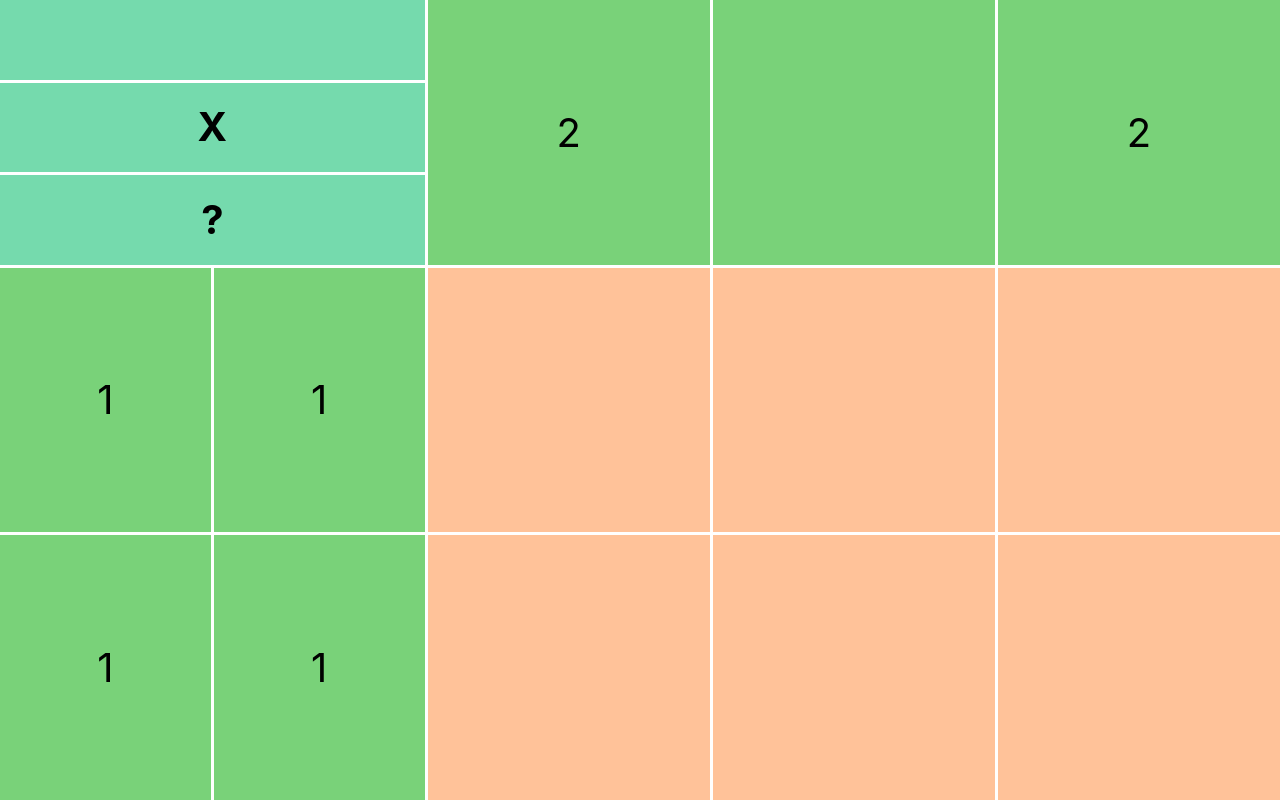
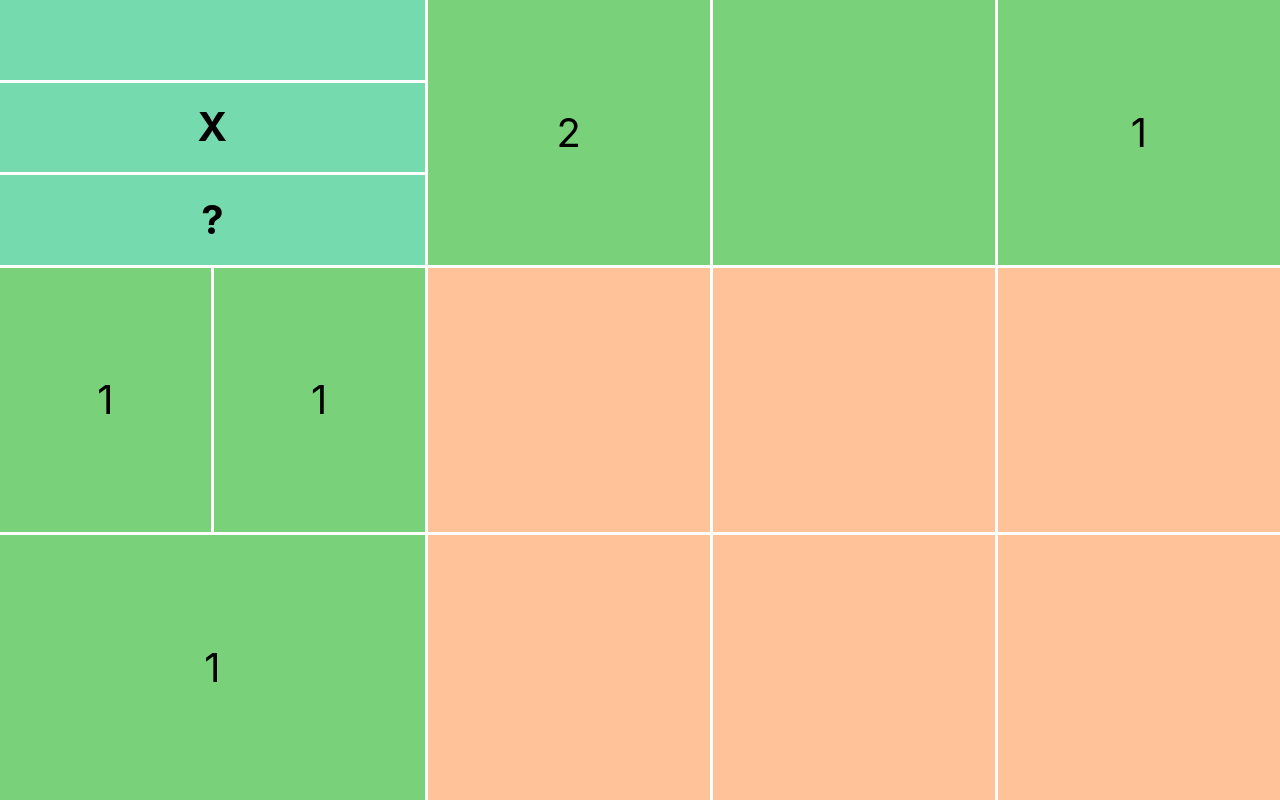
Before and after one commit to AOOlivares/Games, a React (Create React App) app: page / in a window 1280 px wide. Built offline with nearby package versions, Linux system fonts and the light colour scheme.

Commit message:
Extracted logic to utils class

```diff
--- a/src/Constants.js
+++ b/src/Constants.js
@@ -3,7 +3,7 @@ export const EMPTY = '0';
 export const END_OF_HIT = HIT + EMPTY;
 export const MATRIX = [
     [HIT, EMPTY, HIT],
-    [HIT, EMPTY, HIT]
+    [HIT, EMPTY, EMPTY]
 ];
 export const BOARD_CELLS = [].concat(...Object.freeze(MATRIX));
 
--- a/src/HeadersInformation.js
+++ b/src/HeadersInformation.js
@@ -1,5 +1,9 @@
 import React from 'react';
 import * as Constants from './Constants';
+import { HeadersInformationProperties, HeaderHelperMethods } from './HeadersInformationUtils';
+
+const headersInfoProperties = HeadersInformationProperties(Constants.MATRIX);
+const headerHelperMethods = HeaderHelperMethods();
 
 const styles = {
     headers: {
@@ -30,34 +34,10 @@ const styles = {
     }
 }
 
-const getAllHitIndexes = (array) => array.reduce((arr, e, i) => (((e === Constants.HIT) && arr.push(i), arr)), []);
-const getAllCrossIndexes = (array) => array.reduce((arr, e, i) => (((e.hited && e.hitType === Constants.CLICKTYPES.Cross) && arr.push(i), arr)), []);
-const getIndexes = (userInput, binaryArrayUserSolution) => ({ uHitIndex: getAllHitIndexes(binaryArrayUserSolution), uCrossIndex: getAllCrossIndexes(userInput) });
-const isUserSolutionPotentiallyValid = (userInput, posibilities) => {
-    const binaryArrayUserSolution = userInput.map((obj) => obj.hited ? obj.hitType === Constants.CLICKTYPES.Hit ? '1' : '0' : '0');
-    const { uHitIndex, uCrossIndex } = getIndexes(userInput, binaryArrayUserSolution);
-
-    const bitUser = parseInt(binaryArrayUserSolution.join(''), 2);
-
-    return posibilities.some(posibility => {
-        const bitPos = parseInt(posibility, 2);
-        const or = bitPos | bitUser;
-        const xor = or ^ bitPos;
-        let xorStringAgain = xor.toString(2);
-        while (posibility.length > xorStringAgain.length) {
-            xorStringAgain = Constants.EMPTY + xorStringAgain;
-        }
-
-        const userHits = uHitIndex.every(x => xorStringAgain[x] === Constants.EMPTY);
-        const userCross = uCrossIndex.every(x => posibility[x] === Constants.EMPTY);
-        return userHits === true && userCross === true;
-    });
-}
-
 const Panel = ({ backgroundColor, value, }) => <div style={{ ...styles.panel, backgroundColor: backgroundColor }}>{value}</div>;
 
 const Header = ({ headerValues, userSolution, possibleSolutions, alignment }) => {
-    const areTheSameStyle = isUserSolutionPotentiallyValid(userSolution, possibleSolutions);
+    const areTheSameStyle = headerHelperMethods.isUserSolutionPotentiallyValid(userSolution, possibleSolutions);
     const backgroundColor = areTheSameStyle ? "#79d279" : "#ff6363";
     if (headerValues.length === 0) {
         return (
@@ -89,124 +69,30 @@ const Headers = ({ alignment, headersValues, gridTemplate, userSolution, potenti
     </div>
 )
 
-const getVariations = (length, minimumSpace) => {
-    if (!minimumSpace) return [Constants.EMPTY];
-    const numberOfVariationGroups = (length - minimumSpace.length) + 1;
-    const variations = [];
-    for (let index = 0; index < numberOfVariationGroups; index++) {
-        let variation = minimumSpace;
-        for (let subI = 0; subI < index; subI++) {
-            variation = Constants.EMPTY + variation;
-        }
-        const endOfFirstElementInVariation = variation.search(Constants.END_OF_HIT);
-        const variationFirstCut = endOfFirstElementInVariation + 1;
-        const variationTemplate = variation.slice(0, variationFirstCut);
-        let subVariationMinSpace = variation.slice(variationFirstCut);
-
-        if (variation.search(Constants.END_OF_HIT) >= 0) {
-            const subVariationSize = length - variationTemplate.length;
-            const subSubVariations = getVariations(subVariationSize, subVariationMinSpace);
-            subSubVariations.forEach(subVariation => {
-                variations.push(variationTemplate + subVariation);
-            });
-        } else {
-            while (length > subVariationMinSpace.length) {
-                subVariationMinSpace += 0;
-            }
-            variations.push(variationTemplate + subVariationMinSpace);
-        }
-    }
-    return variations;
-}
-
-const calculatePosibilities = (length, grouping) => {
-    const notLastElement = (arr, idx) => !Object.is(arr.length - 1, idx);
-
-    let minimumSpace = '';
-    grouping.forEach((x, key, arr) => {
-        for (let i = 0; i < x; i++) {
-            minimumSpace += 1;
-        }
-        if (notLastElement(arr, key)) {
-            minimumSpace += 0;
-        }
-    });
-
-    return getVariations(length, minimumSpace);
-}
-
-const valuesReducer = (numberOfGroups, callback) => {
-    const result = [];
-    for (let i = 0; i < numberOfGroups; i++) {
-        const array = [];
-
-        const value = callback(0, array, i);
-
-        if (value) {
-            array.push(value);
-        }
-
-        result.push(array);
-    }
-
-    return result;
-}
-
-const rowValuesReducer = (matrix) => valuesReducer(matrix.length, (value, row, index) => {
-    for (let j = 0; j < matrix[0].length; j++) {
-        if (matrix[index][j] === Constants.HIT) {
-            value++;
-            if (matrix[index][j + 1] !== Constants.HIT) {
-                row.push(value);
-                value = 0;
-            }
-        }
-    }
-    return value;
-});
-const rowHeaderValues = rowValuesReducer(Constants.MATRIX);
-const rowsPotentialSolutions = rowHeaderValues.map(x => calculatePosibilities(Constants.MATRIX[0].length, x));
-
 const RowHeaders = ({ userSolution }) => {
-    const gridTemplate = { gridTemplateRows: `repeat(${rowHeaderValues.length}, 1fr)` };
+    const gridTemplate = { gridTemplateRows: `repeat(${headersInfoProperties.rowHeaderValues.length}, 1fr)` };
     const vertical = { gridAutoFlow: "column" };
     return (
         <div style={styles.rowHeaders}>
             <Headers
                 alignment={vertical}
-                headersValues={rowHeaderValues}
+                headersValues={headersInfoProperties.rowHeaderValues}
                 gridTemplate={gridTemplate}
                 userSolution={userSolution}
-                potentialSolutions={rowsPotentialSolutions} />
+                potentialSolutions={headersInfoProperties.rowsPotentialSolutions} />
         </div>
     )
 }
 
-const columnValuesReducer = (matrix) => valuesReducer(matrix[0].length, (value, column, index) => {
-    for (let j = 0; j < matrix.length; j++) {
-        if (matrix[j][index] === Constants.HIT) {
-            value++;
-            if (matrix[j + 1] && (matrix[j + 1][index] !== Constants.HIT)) {
-                column.push(value);
-                value = 0;
-            }
-        }
-    }
-    return value;
-});
-
-const columHeaderValues = columnValuesReducer(Constants.MATRIX);
-const columnsPotentialSolutions = columHeaderValues.map(x => calculatePosibilities(Constants.MATRIX.length, x));
-
 const ColumnHeaders = ({ userSolution }) => {
-    const gridTemplate = { gridTemplateColumns: `repeat(${columHeaderValues.length}, 1fr)` };
+    const gridTemplate = { gridTemplateColumns: `repeat(${headersInfoProperties.columHeaderValues.length}, 1fr)` };
     return (
         <div style={styles.columnHeaders}>
             <Headers
-                headersValues={columHeaderValues}
+                headersValues={headersInfoProperties.columHeaderValues}
                 gridTemplate={gridTemplate}
                 userSolution={userSolution}
-                potentialSolutions={columnsPotentialSolutions} />
+                potentialSolutions={headersInfoProperties.columnsPotentialSolutions} />
         </div>
     )
 }
@@ -225,7 +111,7 @@ const verticalChunk = (horizontalChunks, columns) => {
 }
 
 export default function HeadersInformation({ userSolution }) {
-    const hChunks = chunk(userSolution, columHeaderValues.length);
+    const hChunks = chunk(userSolution, headersInfoProperties.columHeaderValues.length);
     const vChunks = verticalChunk(hChunks, Constants.MATRIX[0].length);
     return (
         <>
--- /dev/null
+++ b/src/HeadersInformationUtils.js
@@ -0,0 +1,128 @@
+import { HIT, EMPTY, END_OF_HIT, CLICKTYPES } from './Constants'
+export const HeadersInformationProperties = (matrix) => {
+    const getVariations = (length, minimumSpace) => {
+        if (!minimumSpace) return [EMPTY];
+        const numberOfVariationGroups = (length - minimumSpace.length) + 1;
+        const variations = [];
+        for (let index = 0; index < numberOfVariationGroups; index++) {
+            let variation = minimumSpace;
+            for (let subI = 0; subI < index; subI++) {
+                variation = EMPTY + variation;
+            }
+            const endOfFirstElementInVariation = variation.search(END_OF_HIT);
+            const variationFirstCut = endOfFirstElementInVariation + 1;
+            const variationTemplate = variation.slice(0, variationFirstCut);
+            let subVariationMinSpace = variation.slice(variationFirstCut);
+
+            if (variation.search(END_OF_HIT) >= 0) {
+                const subVariationSize = length - variationTemplate.length;
+                const subSubVariations = getVariations(subVariationSize, subVariationMinSpace);
+                subSubVariations.forEach(subVariation => {
+                    variations.push(variationTemplate + subVariation);
+                });
+            } else {
+                while (length > subVariationMinSpace.length) {
+                    subVariationMinSpace += 0;
+                }
+                variations.push(variationTemplate + subVariationMinSpace);
+            }
+        }
+        return variations;
+    }
+    const calculatePosibilities = (length, grouping) => {
+        const notLastElement = (arr, idx) => !Object.is(arr.length - 1, idx);
+
+        let minimumSpace = '';
+        grouping.forEach((x, key, arr) => {
+            for (let i = 0; i < x; i++) {
+                minimumSpace += 1;
+            }
+            if (notLastElement(arr, key)) {
+                minimumSpace += 0;
+            }
+        });
+
+        return getVariations(length, minimumSpace);
+    }
+
+    const valuesReducer = (numberOfGroups, callback) => {
+        const result = [];
+        for (let i = 0; i < numberOfGroups; i++) {
+            const array = [];
+
+            const value = callback(0, array, i);
+
+            if (value) {
+                array.push(value);
+            }
+
+            result.push(array);
+        }
+
+        return result;
+    }
+    const rowValuesReducer = () => valuesReducer(matrix.length, (value, row, index) => {
+        for (let j = 0; j < matrix[0].length; j++) {
+            if (matrix[index][j] === HIT) {
+                value++;
+                if (matrix[index][j + 1] !== HIT) {
+                    row.push(value);
+                    value = 0;
+                }
+            }
+        }
+        return value;
+    });
+    const columnValuesReducer = () => valuesReducer(matrix[0].length, (value, column, index) => {
+        for (let j = 0; j < matrix.length; j++) {
+            if (matrix[j][index] === HIT) {
+                value++;
+                if (matrix[j + 1] && (matrix[j + 1][index] !== HIT)) {
+                    column.push(value);
+                    value = 0;
+                }
+            }
+        }
+        return value;
+    });
+    const rowHeaderValues = rowValuesReducer();
+    const rowsPotentialSolutions = rowHeaderValues.map(x => calculatePosibilities(matrix[0].length, x));
+    const columHeaderValues = columnValuesReducer();
+    const columnsPotentialSolutions = columHeaderValues.map(x => calculatePosibilities(matrix.length, x));
+
+    return {
+        rowHeaderValues,
+        rowsPotentialSolutions,
+        columHeaderValues,
+        columnsPotentialSolutions
+    }
+}
+
+export const HeaderHelperMethods = () => {
+    const getAllHitIndexes = (array) => array.reduce((arr, e, i) => (((e === HIT) && arr.push(i), arr)), []);
+    const getAllCrossIndexes = (array) => array.reduce((arr, e, i) => (((e.hited && e.hitType === CLICKTYPES.Cross) && arr.push(i), arr)), []);
+    const getIndexes = (userInput, binaryArrayUserSolution) => ({ uHitIndex: getAllHitIndexes(binaryArrayUserSolution), uCrossIndex: getAllCrossIndexes(userInput) });
+    const isUserSolutionPotentiallyValid = (userInput, posibilities) => {
+        const binaryArrayUserSolution = userInput.map((obj) => obj.hited ? obj.hitType === CLICKTYPES.Hit ? '1' : '0' : '0');
+        const { uHitIndex, uCrossIndex } = getIndexes(userInput, binaryArrayUserSolution);
+
+        const bitUser = parseInt(binaryArrayUserSolution.join(''), 2);
+        return posibilities.some(posibility => {
+            const bitPos = parseInt(posibility, 2);
+            const or = bitPos | bitUser;
+            const xor = or ^ bitPos;
+            let xorStringAgain = xor.toString(2);
+            while (posibility.length > xorStringAgain.length) {
+                xorStringAgain = EMPTY + xorStringAgain;
+            }
+
+            const userHits = uHitIndex.every(x => xorStringAgain[x] === EMPTY);
+            const userCross = uCrossIndex.every(x => posibility[x] === EMPTY);
+            return userHits === true && userCross === true;
+        });
+    }
+
+    return {
+        isUserSolutionPotentiallyValid
+    }
+}
```
Also changed, not shown: 1 other file (tests, documents, lock files or other folders).
